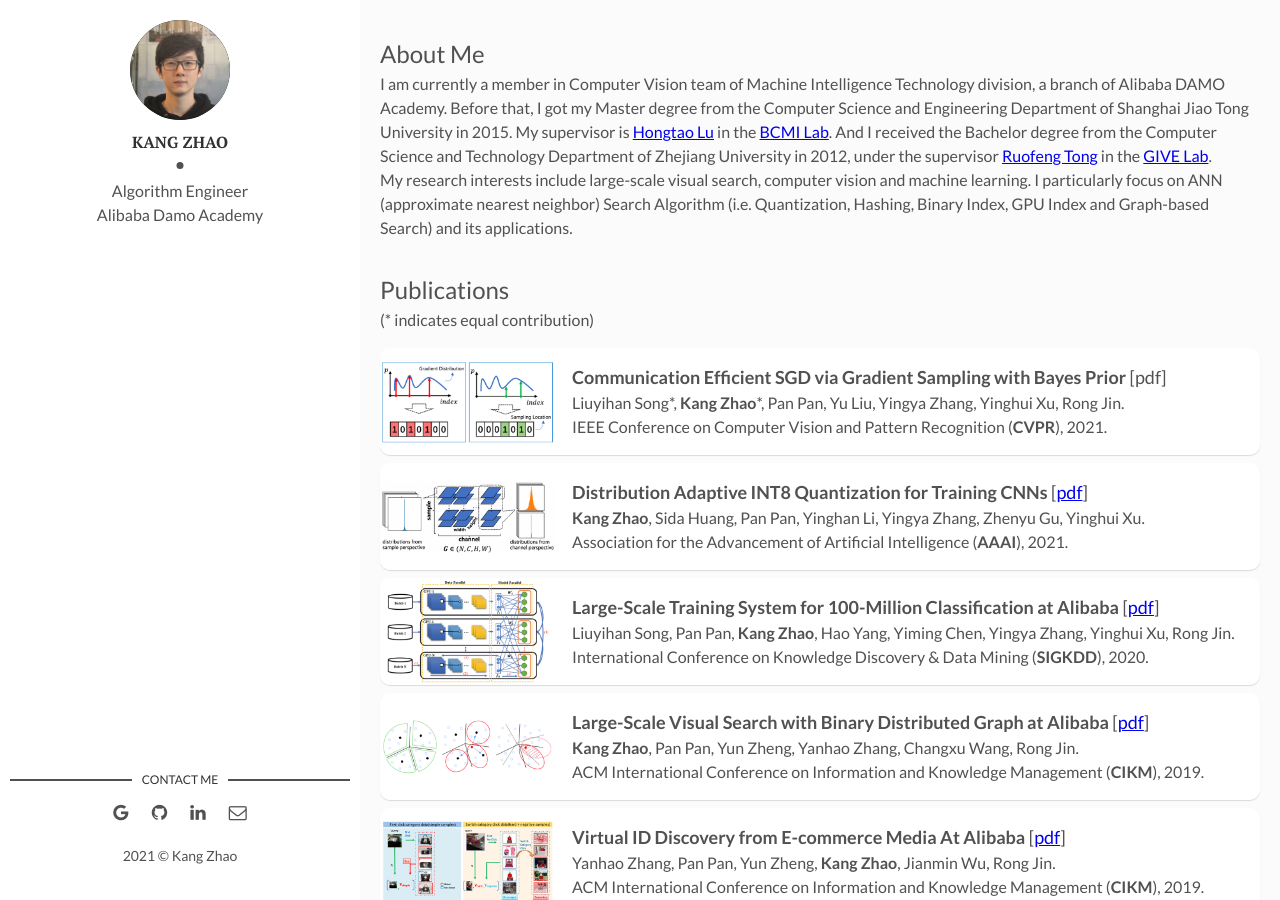
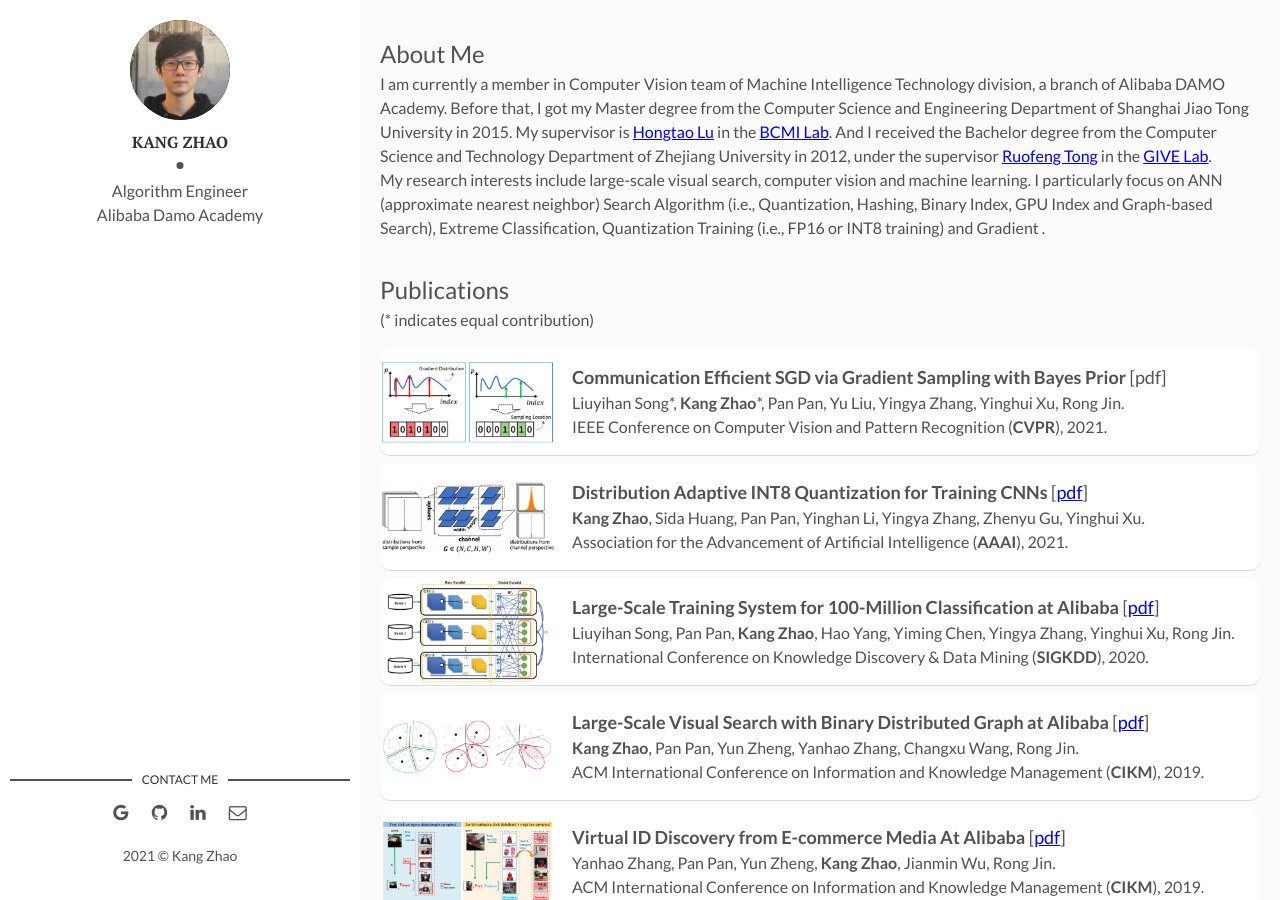
Before and after one commit to kangzhao2/kangzhao2.github.io, a Jekyll site: the page built from index.html, in a window 1280 px wide and 900 px high. Built offline with Jekyll 4.4.1, drawn with Linux system fonts in a browser that asks for light colours; the list of posts is cut into pages by our own code.

Commit message:
Update index.html

```diff
--- a/index.html
+++ b/index.html
@@ -2,7 +2,7 @@
 layout: main
 ---
 <body>
-<p><font size="5">About Me</font> <br>I am currently a member in Computer Vision team of Machine Intelligence Technology division, a branch of Alibaba DAMO Academy. Before that, I got my Master degree from the Computer Science and Engineering Department of Shanghai Jiao Tong University in 2015. My supervisor is <a href="http://www.cs.sjtu.edu.cn/PeopleDetail.aspx?id=95">Hongtao Lu</a> in the <a href="http://bcmi.sjtu.edu.cn/member.html">BCMI Lab</a>. And I received the Bachelor degree from the Computer Science and Technology Department of Zhejiang University in 2012, under the supervisor <a href="http://give.zju.edu.cn/memberHomepage/TongRuofeng.html">Ruofeng Tong</a> in the <a href="http://give.zju.edu.cn/portal/index.html">GIVE Lab</a>.<br>My research interests include large-scale visual search, computer vision and machine learning. I particularly focus on ANN (approximate nearest neighbor) Search Algorithm (i.e. Quantization, Hashing, Binary Index, GPU Index and Graph-based Search) and its applications.
+<p><font size="5">About Me</font> <br>I am currently a member in Computer Vision team of Machine Intelligence Technology division, a branch of Alibaba DAMO Academy. Before that, I got my Master degree from the Computer Science and Engineering Department of Shanghai Jiao Tong University in 2015. My supervisor is <a href="http://www.cs.sjtu.edu.cn/PeopleDetail.aspx?id=95">Hongtao Lu</a> in the <a href="http://bcmi.sjtu.edu.cn/member.html">BCMI Lab</a>. And I received the Bachelor degree from the Computer Science and Technology Department of Zhejiang University in 2012, under the supervisor <a href="http://give.zju.edu.cn/memberHomepage/TongRuofeng.html">Ruofeng Tong</a> in the <a href="http://give.zju.edu.cn/portal/index.html">GIVE Lab</a>.<br>My research interests include large-scale visual search, computer vision and machine learning. I particularly focus on ANN (approximate nearest neighbor) Search Algorithm (i.e., Quantization, Hashing, Binary Index, GPU Index and Graph-based Search), Extreme Classification, Quantization Training (i.e., FP16 or INT8 training) and Gradient .
 </p>
 <p><font size="5">Publications</font><br>(* indicates equal contribution)</p>
 </body>
```
